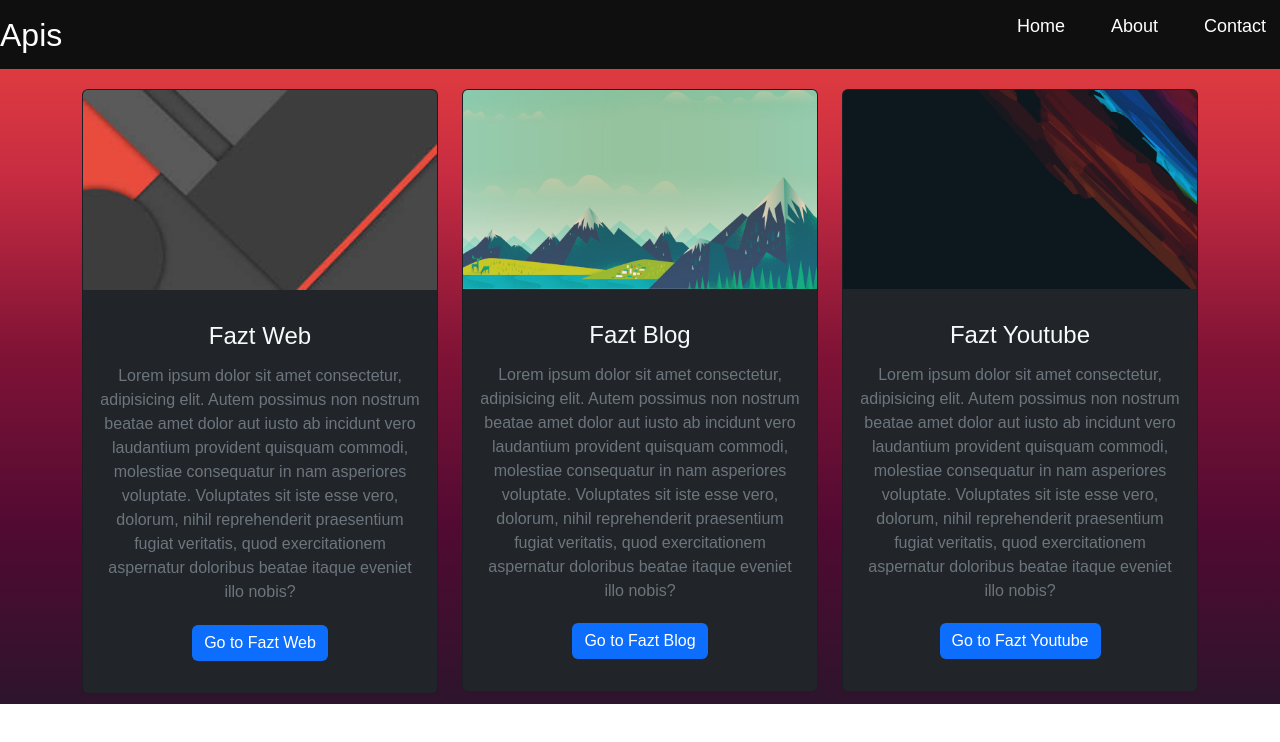
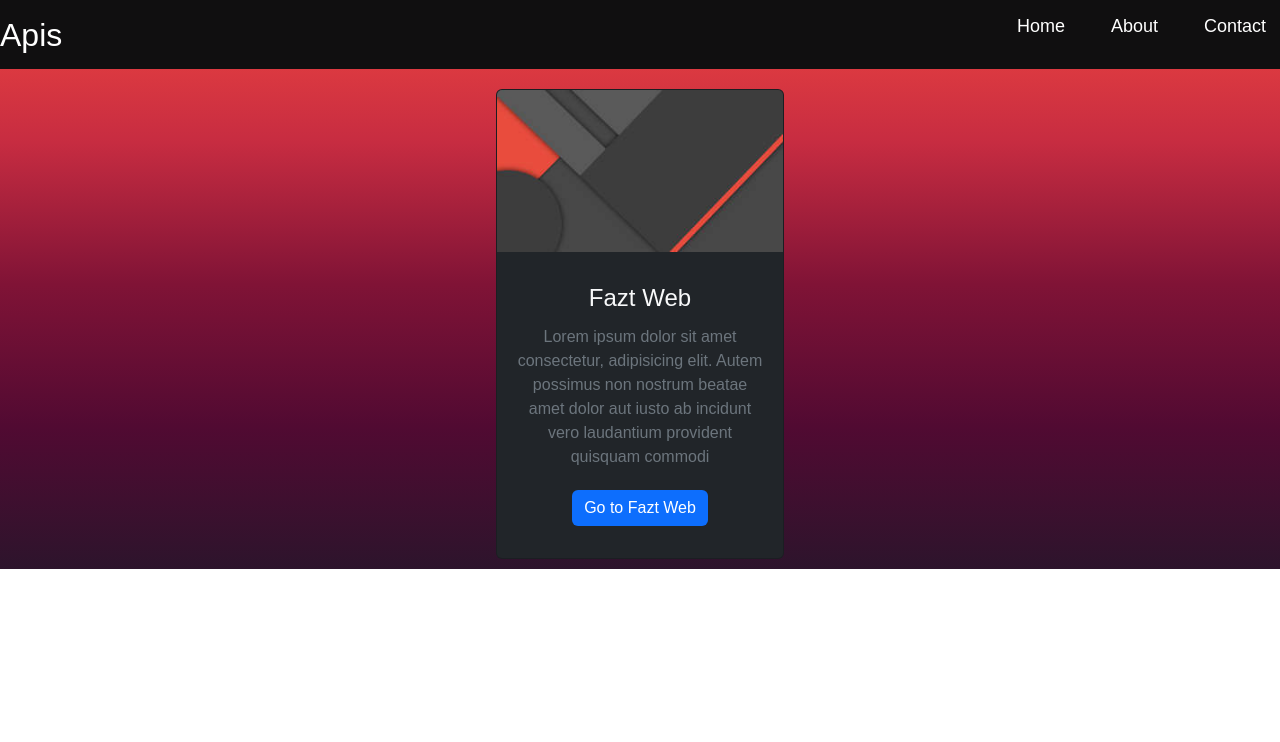
Before and after one commit to Isael1997/Rest_Api_Marvel, a React (Create React App) app: page / in a window 1280 px wide. Shown: the top 742 px of the page. Built offline with nearby package versions, Linux system fonts and the light colour scheme; the HTML template or start-up script is replaced by a standard one.

Commit message:
Se conecta con la api pero no se guarda

```diff
--- a/src/App.js
+++ b/src/App.js
@@ -5,6 +5,9 @@ import Home from './pages/Home';
 import About from './pages/About';
 import Contact from './pages/Contact';
 import NotFound from './pages/NotFound';
+
+import Page_marvel from './pages/Page_marvel';
+import Page_rick_and_morty from './pages/Page_rick_and_morty';
 
 import './styles/App.css'
 import 'bootstrap/dist/css/bootstrap.min.css'
@@ -18,9 +21,14 @@ function App() {
       <div className='App'>
         <NavBar />
         <Routes>
+          {/*Main Routers */}
           <Route path="/" element={<Home />} />
           <Route path="/about" element={<About />} />
           <Route path="/contact" element={<Contact />} />
+
+          {/*Sencondary Routers */}
+          <Route path='/pages/page_marvel' element={<Page_marvel/>}/>
+          <Route path='/pages/page_rick_and_morty' element={<Page_rick_and_morty/>}/>
 
           <Route path="*" element={<NotFound />} />
         </Routes>
--- a/src/components/Cards.js
+++ b/src/components/Cards.js
@@ -1,7 +1,7 @@
 import React from "react";
+import {Link, Navigate, NavLink} from 'react-router-dom';
 
-
-export default function Cards({imageSource, title, url}){
+export default function Cards({imageSource, title}){
     return (
         <div className="card text-center bg-dark ">
         <div className="overflow">
@@ -10,16 +10,16 @@ export default function Cards({imageSource, title, url}){
         <div className="card-body text-light">
             <h4 className="card-title">{title}</h4>
             <p className="card-text text-secondary">
-                Lorem ipsum dolor sit amet consectetur, adipisicing elit. Autem possimus non nostrum beatae amet dolor aut iusto ab incidunt vero laudantium provident quisquam commodi, molestiae consequatur in nam asperiores voluptate. Voluptates sit iste esse vero, dolorum, nihil reprehenderit praesentium fugiat veritatis, quod exercitationem aspernatur doloribus beatae itaque eveniet illo nobis?
+                Lorem ipsum dolor sit amet consectetur, adipisicing elit. Autem possimus non nostrum beatae amet dolor aut iusto ab incidunt vero laudantium provident quisquam commodi
             </p>
-            <a
-                href={url}
+            <NavLink
+                to='/pages/page_marvel'
                 target="_blank"
                 className="btn btn-primary border-0"
                 rel="noreferrer"
             >
                 Go to {title}
-            </a>
+            </NavLink>
         </div>
     </div>
     );
--- a/src/pages/Home.js
+++ b/src/pages/Home.js
@@ -13,19 +13,6 @@ const cards = [
         image: image1,
         url: "https://faztweb.com",
     },
-    {
-        id: 2,
-        title: "Fazt Blog",
-        image: image2,
-        url: "https://blog.faztweb.com",
-    },
-    {
-        id: 3,
-        title: "Fazt Youtube",
-        image: image3,
-        url: "https://youtube.com/fazttech",
-    },
-
 ];
 
 export default function Home() {
--- /dev/null
+++ b/src/pages/Page_rick_and_morty.js
@@ -0,0 +1,24 @@
+import { useEffect, useState } from "react";
+
+export default function Page() {
+
+    useEffect(() => {
+        const [characters, setCharacters] = useState([]);
+        async function conexion() {
+            const url = "https://rickandmortyapi.com/api/character";
+            const res = await fetch(url);
+            const data = await res.json();
+            console.log(data);
+            console.log(data.results)
+            setCharacters(data.results);
+        }
+
+        conexion();
+    },[]);
+
+    return (
+        <div>
+            <h1>Rick and Morty</h1>
+        </div>
+    )
+}
```
